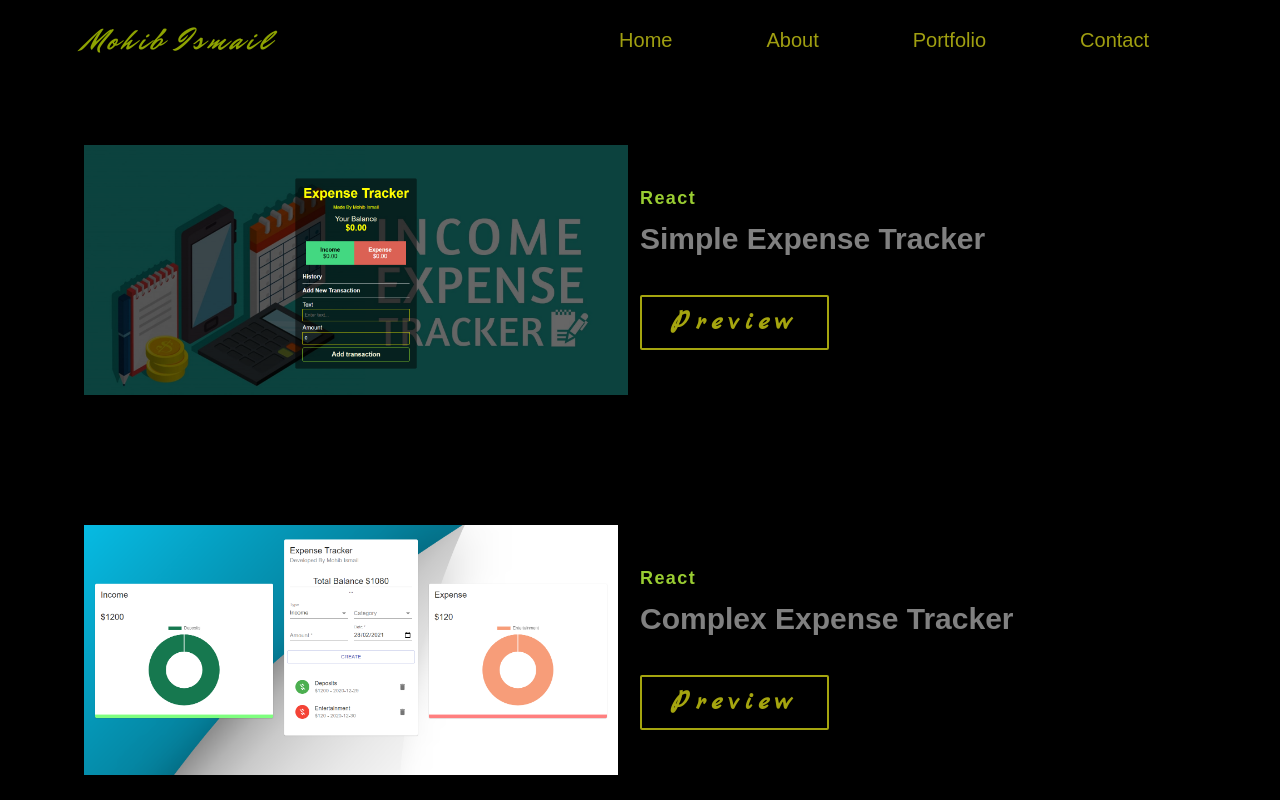
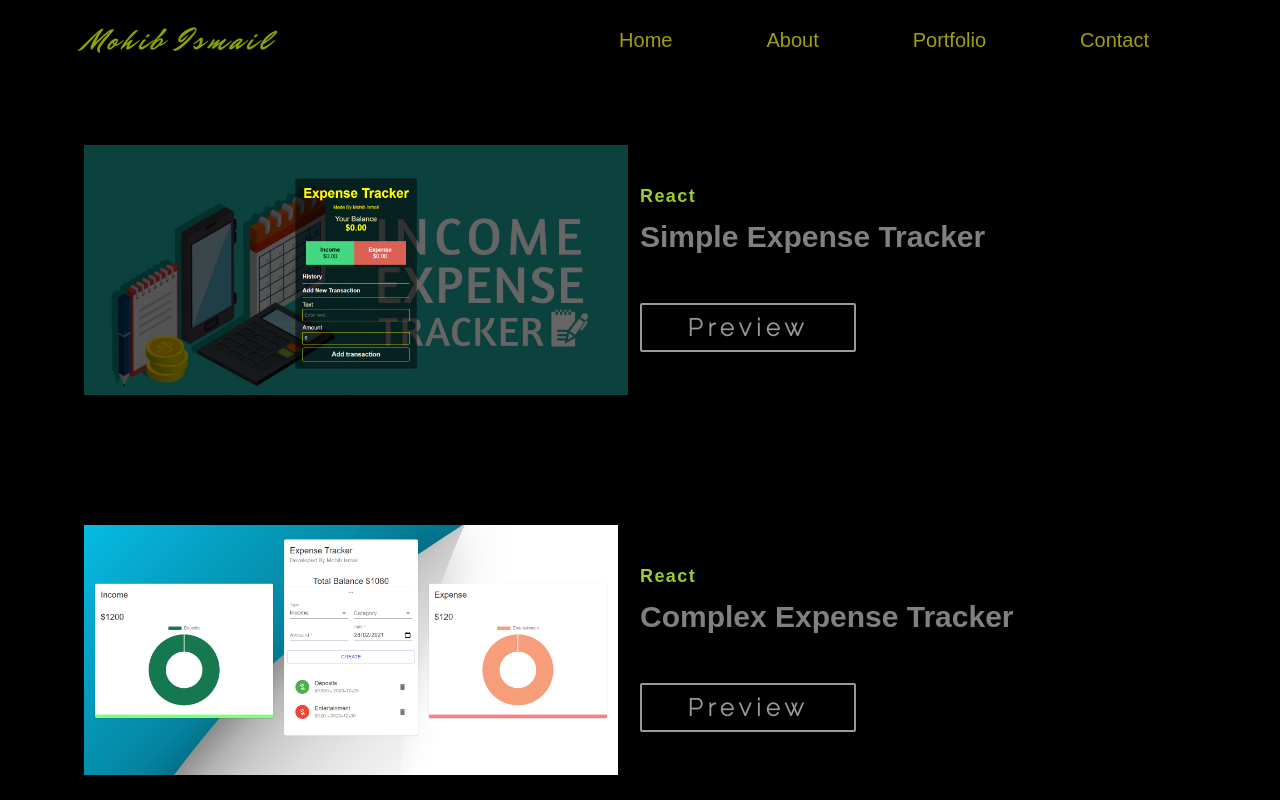
Before and after one commit to imohib168/MyPortfolio, a React (Create React App) app: page /reactProjects in a window 1280 px wide. Shown: the top 800 px of the page. Built offline with nearby package versions, Linux system fonts and the light colour scheme; the HTML template or start-up script is replaced by a standard one.

Commit message:
Changes in designing

```diff
--- a/public/index.html
+++ b/public/index.html
@@ -18,6 +18,9 @@
   <link href="https://fonts.googleapis.com/css2?family=Marck+Script&display=swap" rel="stylesheet">
   <link rel="preconnect" href="https://fonts.gstatic.com">
   <link href="https://fonts.googleapis.com/css2?family=Mr+Dafoe&display=swap" rel="stylesheet">
+  <link href="https://fonts.googleapis.com/css2?family=Poppins:wght@200&display=swap" rel="stylesheet">
+  <link href="https://fonts.googleapis.com/css2?family=Open+Sans:wght@300&display=swap" rel="stylesheet">
+  <link href="https://fonts.googleapis.com/css2?family=Raleway:wght@200&display=swap" rel="stylesheet">
   <title>Portfolio - Mohib Ismail</title>
 </head>
 
--- a/src/Components/About/About.elements.js
+++ b/src/Components/About/About.elements.js
@@ -2,10 +2,10 @@ import styled from 'styled-components';
 
 export const AboutSec = styled.div`
     padding: 25px 0px;
-    background: linear-gradient(to bottom right, rgb(0, 43, 43), rgb(0,0,0));
+    background: linear-gradient(to top, rgba(0, 0, 0, 0.7), rgb(0, 43, 43));
 
     @media screen and (max-width: 1000px) {
-        background: linear-gradient(to top right, rgb(0, 0, 0), rgb(0, 43, 43));
+        background: linear-gradient(to top, rgba(0, 0, 0, 0.7), rgb(0, 43, 43));
     }
 `
 export const AboutRow = styled.div`
@@ -30,10 +30,11 @@ export const DescriptionContainer = styled.div`
 `
 export const Heading = styled.h1`
     font-size: 35px;
-    margin-bottom: 20px;
-    font-family: 'Poiret One', cursive;
-    letter-spacing: 3px;
-    color: rgb(165,165,5);
+    margin-bottom: 30px;
+    font-weight: 300;
+    letter-spacing: 2px;
+    /* color: rgb(165,165,5); */
+    color: rgba(255,255,255,0.8);
 
     @media screen and (max-width: 1000px) {
         margin: 20px 0px;
@@ -46,14 +47,15 @@ export const ParagraphDesc = styled.p`
     font-size: 24px;
     width: 90%;
     line-height: 35px;
-    letter-spacing: 3px;
+    letter-spacing: 2px;
     color: rgb(195,195,195);
     font-weight: bold;
-    font-family: 'Poiret One', cursive;
+    font-family: 'Open Sans', sans-serif;
+    font-weight: 200;
 
     @media screen and (max-width: 1000px) {
         width: 100%;
-        line-height: 25px;
+        line-height: 35px;
         margin-bottom: 25px;
         margin-top: 25px;
     }
@@ -65,13 +67,13 @@ export const ImageWrapper = styled.div`
     width: 600px;
 
     @media screen and (max-width: 1000px) {
-        margin-left: -80px;
-        display: flex;
-        justify-content: center;
-        align-items: center;
-        height: 200px;
-        width: 300px;
-        z-index: 1;
+        display: none;
+        /* margin-left: -80px; */
+        /* justify-content: center; */
+        /* align-items: center; */
+        /* height: 200px; */
+        /* width: 300px; */
+        /* z-index: 1; */
     }
 `;
 
--- a/src/Components/Contact/Contact.elements.js
+++ b/src/Components/Contact/Contact.elements.js
@@ -6,10 +6,12 @@ import { SiGmail } from 'react-icons/si'
 
 export const AboutSec = styled.div`
     padding: 15px 0px;
-    background: linear-gradient(to bottom right, rgb(0, 43, 43), rgb(0,0,0));
+    /* background: linear-gradient(to bottom right, rgb(0, 43, 43), rgb(0,0,0)); */
+    background: linear-gradient(to bottom, rgba(0, 0, 0, 0.7), rgb(0, 43, 43));
 
     @media screen and (max-width: 1024px) {
-        background: linear-gradient(to top right, rgb(0, 0, 0), rgb(0, 43, 43));
+        /* background: linear-gradient(to top right, rgb(0, 0, 0), rgb(0, 43, 43)); */
+        background: linear-gradient(to top, rgba(0, 0, 0, 0.7), rgb(0, 43, 43));
     }
 `
 export const AboutRow = styled.div`
@@ -24,11 +26,12 @@ export const AboutRow = styled.div`
 `
 
 export const Heading = styled.h1`
-    font-size: 60px;
+    font-size: 50px;
     margin-bottom: 20px;
     font-weight: 300;
     letter-spacing: 3px;
-    color: rgb(165,165,15);
+    /* color: rgb(165,165,15); */
+    color: rgba(255,255,255,0.8);
 
     @media screen and (max-width: 1024px) {
         margin: 20px 0px;
@@ -57,11 +60,13 @@ export const ImageWrapper = styled.div`
     }
 `;
 
-export const ContactWrapper = styled.div``
+export const ContactWrapper = styled.div`
+    margin: 15px 0px;
+`
 
 export const MobileNumber = styled.p`
     letter-spacing: 3px;
-    font-size: 30px;
+    font-size: 25px;
     color: gray;
     margin-bottom: 10px;
 
@@ -73,7 +78,7 @@ export const MobileNumber = styled.p`
 `
 export const Email = styled.p`
     letter-spacing: 3px;
-    font-size: 30px;
+    font-size: 25px;
     color: gray;
     margin-bottom: 10px;
 
--- a/src/Components/Footer/Footer.elements.js
+++ b/src/Components/Footer/Footer.elements.js
@@ -6,9 +6,7 @@ export const FooterWrapper = styled.div`
     text-align: center;
     padding: 8px;
     font-size: 20px;
-    letter-spacing: 4px;
+    letter-spacing: 2px;
     font-weight: 300;
     color: #A5A50F;
-    /* font-style: italic; */
-    /* font-family: 'Poiret One', cursive; */
 `
--- a/src/Components/Navbar/Navbar.elements.js
+++ b/src/Components/Navbar/Navbar.elements.js
@@ -66,7 +66,7 @@ export const NavbarMenu = styled.ul`
         left: ${({ click }) => (click ? 0 : '-100%')};
         opacity: 1;
         transition: all 0.5s ease;
-        background: #101522;
+        background: rgb(50,50,50);
 }
 `
 export const NavbarItem = styled.li`
@@ -92,7 +92,7 @@ export const NavLinkForHome = styled(Link)`
     transition: ease-in-out 0.8s;
 
     &:hover {
-        box-shadow: inset 400px 0 0 0 brown;
+        box-shadow: inset 400px 0 0 0 rgba(255,255,255,0.2);
     }
 
     @media screen and (max-width: 960px) {
@@ -100,10 +100,7 @@ export const NavLinkForHome = styled(Link)`
         padding: 25px;
         width: 100%;
         display: table;
-
-        &:hover {
-            background-color: #003153;
-        }
+        box-shadow: inset 0 0 0 0 gray;
     }
 `
 
@@ -118,7 +115,7 @@ export const NavLink = styled.a`
     transition: ease-in-out 0.8s;
 
     &:hover {
-        box-shadow: inset 400px 0 0 0 brown;
+        box-shadow: inset 400px 0 0 0 rgba(255,255,255,0.2);
     }
 
     @media screen and (max-width: 960px) {
@@ -126,9 +123,5 @@ export const NavLink = styled.a`
         padding: 25px;
         width: 100%;
         display: table;
-
-        &:hover {
-            background-color: #003153;
-        }
     }
 `
--- a/src/Components/Portfolio/Portfolio.elements.js
+++ b/src/Components/Portfolio/Portfolio.elements.js
@@ -10,7 +10,6 @@ export const CardContainer = styled.div`
     background: url(${CodeImage});
     background-size: cover;
     background-repeat: no-repeat;
-    background-attachment: fixed;
 
     @media screen and (max-width: 1024px) {
         height: auto;
@@ -51,9 +50,10 @@ export const Card = styled.div`
 `
 
 export const Heading = styled.h2`
-    font-family: 'Poiret One', cursive;
+    /* font-family: 'Poiret One', cursive; */
+    font-family: 'Poppins', sans-serif;
     color: gray;
-    font-style: italic;
+    /* font-style: italic; */
     letter-spacing: 2px;
     font-size: 26px;
     margin-bottom: 20px;
@@ -66,7 +66,8 @@ export const Heading = styled.h2`
 export const ButtonLink = styled(Link)`
     text-decoration: none;
     color: gray;
-    font-family: 'Marck Script', cursive;
+    /* font-family: 'Marck Script', cursive; */
+    font-family: 'Poppins', sans-serif;
 
     &:hover {
         color: rgb(165, 165, 15);
--- a/src/Components/Skills/Skills.elements.js
+++ b/src/Components/Skills/Skills.elements.js
@@ -2,10 +2,10 @@ import styled from 'styled-components';
 
 export const SkillsSec = styled.div`
     padding: 25px 0px;
-    background: linear-gradient(to bottom right, rgb(0, 43, 43), rgb(0,0,0));
+    background: linear-gradient(to bottom, rgb(0, 43, 43), rgb(0,0,0));
 
     @media screen and (max-width: 960px) {
-        background: linear-gradient(to top right, rgb(0, 0, 0), rgb(0, 43, 43));
+        background: linear-gradient(to top, rgb(0, 0, 0), rgb(0, 43, 43));
     }
 `
 export const SkillsRow = styled.div`
--- a/src/Components/Skills/Skills.js
+++ b/src/Components/Skills/Skills.js
@@ -34,10 +34,10 @@ const Skills = () => {
         <SkillsSec>
             <Container>
                 <SkillsRow>
-                    <ImageWrapper data-aos="fade-left">
+                    <ImageWrapper data-aos="fade-right">
                         <SkillsImage />
                     </ImageWrapper>
-                    <DescriptionContainer data-aos="fade-right">
+                    <DescriptionContainer data-aos="fade-left">
                         <SkillsBar>
                             <Tag>Profeciency</Tag>
                             <Skill>
--- a/src/globalStyle.js
+++ b/src/globalStyle.js
@@ -38,26 +38,25 @@ export const Container = styled.div`
 `
 
 export const Button = styled.button`
-    width: 35%;
-    margin-top: 20px;
+    width: 40%;
+    margin-top: 30px;
     padding: 8px 20px;
-    font-size: 28px;
-    font-family: verdana;
+    font-size: 24px;
     border-radius: 2px;
     background: transparent;
-    border: 2px solid rgb(165,165,15);
+    border: 2px solid rgba(255,255,255,0.6);
     cursor: pointer;
     outline: none;
-    font-family: 'Marck Script', cursive;
-    letter-spacing: 6px;
-    font-weight: bold;
-    color: rgb(165,165,15);
+    font-family: 'Raleway', sans-serif;
+    letter-spacing: 5px;
+    font-weight: 600;
+    color: rgba(255,255,255,0.6);
     z-index: 2;
 
     &:hover {
-        border: 2px solid transparent;
-        background: rgb(165, 165, 15);
-        color: black;
+        border: 2px solid rgba(255,255,255,0.9);
+        background: rgba(255,255,255,0.1);
+        color: rgba(255,255,255,0.9);
         transition: all 0.5s ease-in-out;
     }
 
```
